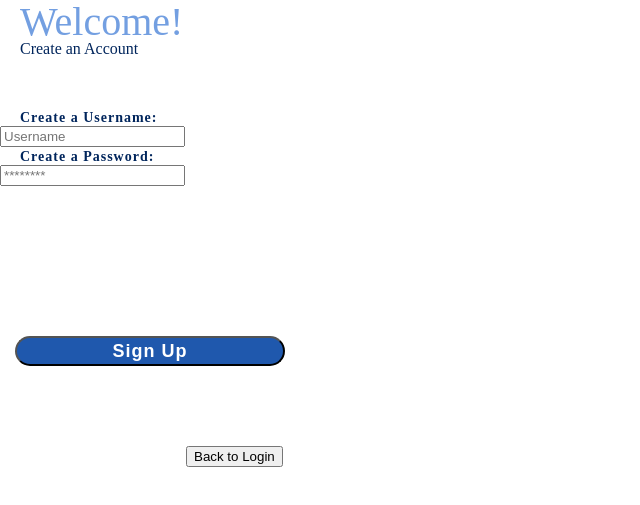
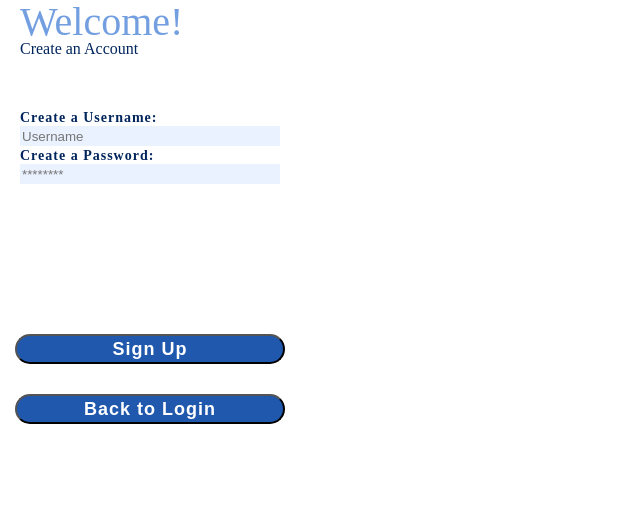
Before and after one commit to kwulf40/Wishr, a browser extension: page createAccount.html in a window 1280 px wide. Shown: the part 85-590 px from the top of the page, without its empty margins (0-640 px from the left). Drawn offline with Linux system fonts and the light colour scheme.

Commit message:
Fixed Signup.css

```diff
--- a/SignUp.css
+++ b/SignUp.css
@@ -63,7 +63,7 @@ pass{
     padding-left: 20px;
     margin-top: 20px;
 }
-.SignUpBox input[name="usern"]{
+.SignUpBox input[name="username"]{
     background-color:#EAF2FF;
     border-color: #EAF2FF;
     border-style: none;
@@ -73,20 +73,12 @@ pass{
     box-sizing: border-box;
     width: calc(100% - 40px);
 }
-.SignUpBox input[name="passw"]{
+.SignUpBox input[name="password"]{
     background-color:#EAF2FF;
     border-color: #EAF2FF;
     border-style: none;
     height: 20px;
     margin-left: 20px;
-    margin-right: 20px;
-    box-sizing: border-box;
-    width: calc(100% - 40px);
-}
-a{
-    color: #00255C;
-    text-align: right;
-    padding-left: 186px;
     margin-right: 20px;
     box-sizing: border-box;
     width: calc(100% - 40px);
@@ -106,5 +98,23 @@ a{
     padding-top: 3px;
     padding-bottom: 7px;
     margin-top: 150px;
-    margin-bottom: 80px;
+    margin-bottom: 30px;
 }
+a button[name="login"]
+{
+    background:#1F58AD;
+    border-radius: 20px;
+    width:90%;
+    height: 30px;
+    text-align: center;
+    margin-left: 5%;
+    margin-right: 5%;
+    color: white;
+    letter-spacing: 1px;
+    font-size: 18px;
+    font-weight: bold;
+    padding-top: 3px;
+    padding-bottom: 7px;
+    margin-top: 0px;
+    margin-bottom: 30px;
+}
```
